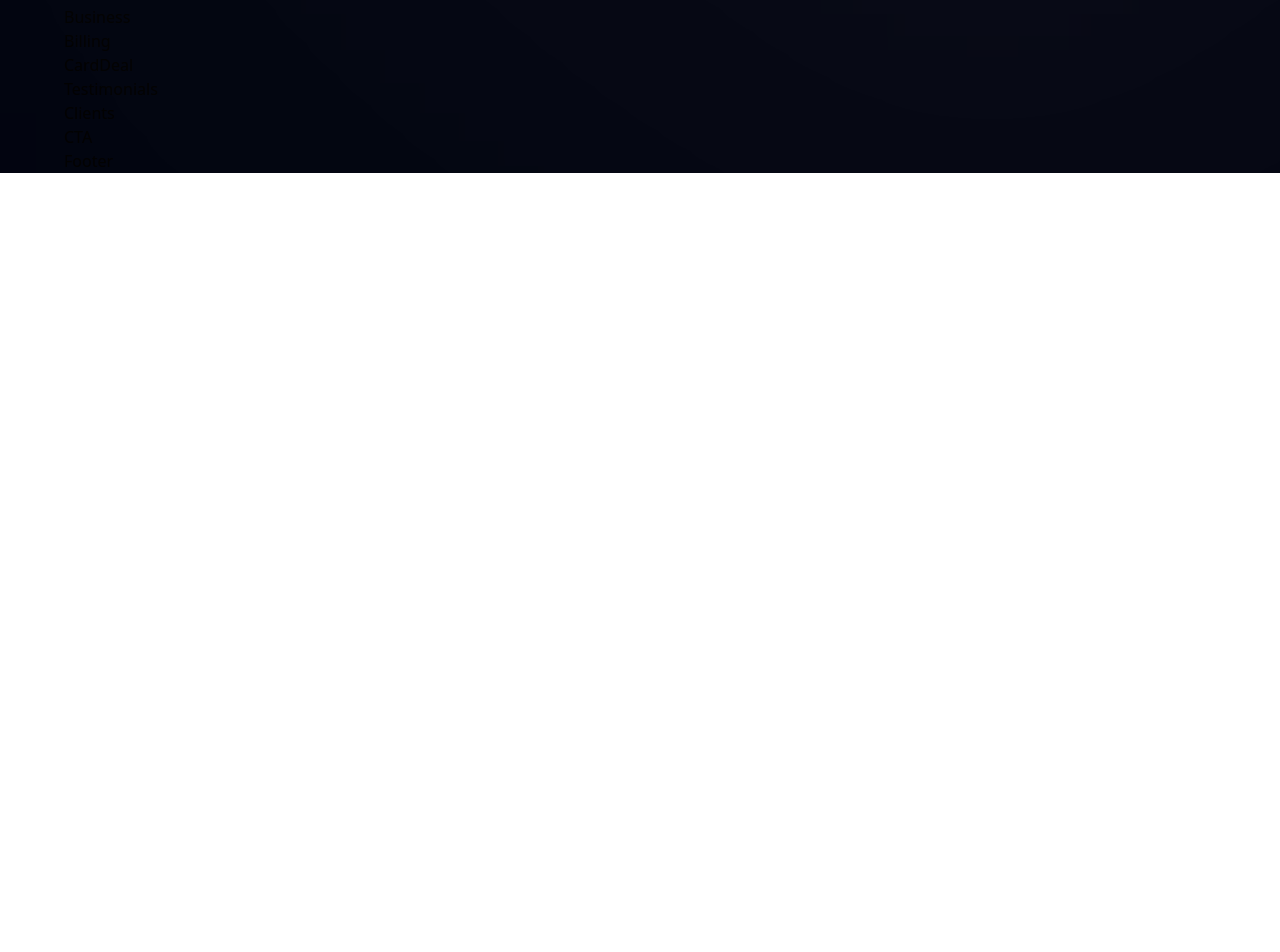
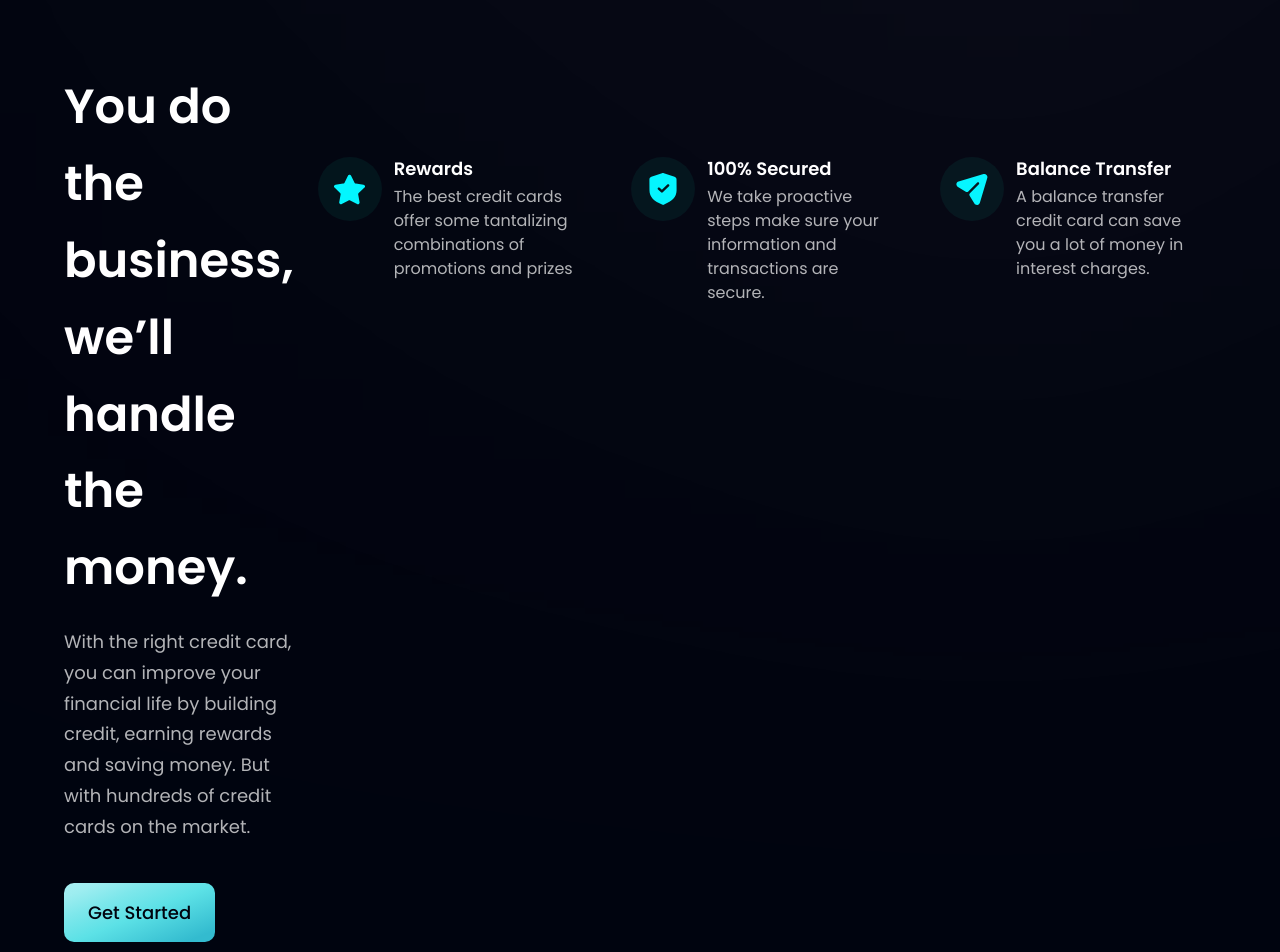
Before and after one commit to Evgeniya1307/project_hoobank, a React (Create React App) app: page / in a window 1280 px wide. Shown: the part 940-1892 px from the top of the page. Before the commit the page ends 1113 px from the top, so only its background shows below. Built offline with nearby package versions, Linux system fonts and the light colour scheme.

Commit message:
{features.map((feature, index) => ( //сопаставлю все фу-ииполучаю одну индивидуальную фу-ию и индекс каждой карты

```diff
--- a/src/components/Business.jsx
+++ b/src/components/Business.jsx
@@ -1,10 +1,50 @@
 import React from 'react'
+import { features } from '../constants'
+import styles, {layout} from '../style'
+import Button from './Button'
 
+
+//карточки функций
+const FeatureCard = ({ icon, title, content, index }) => (
+  <div className={`flex flex-row p-6 rounded-[20px] ${index !== features.length - 1 ? "mb-6" : "mb-0"} feature-card`}>
+    <div className={`w-[64px] h-[64px] rounded-full ${styles.flexCenter} bg-dimBlue`}>
+      <img src={icon} alt="star" className="w-[50%] h-[50%] object-contain" />
+    </div>
+    <div className="flex-1 flex flex-col ml-3">
+      <h4 className="font-poppins font-semibold text-white text-[18px] leading-[23.4px] mb-1">
+        {title}
+      </h4>
+      <p className="font-poppins font-normal text-dimWhite text-[16px] leading-[24px]">
+        {content}
+      </p>
+    </div>
+  </div>
+);
+
+
+
+
+//you do the business
 const Business = () => {
   return (
-    <div>
-      Business
-    </div>
+<section id='features' className={layout.section}> {/**в секции из layout */}
+
+<div className={layout.sectionInfo}>
+<h2 className={styles.heading2}>You do the business, <br className="sm:block hidden" /> we’ll handle
+the money.</h2> {/*sm:block hidden -блок на малых устройствах */}
+<p className={`${styles.paragraph} max-w-[470px] mt-5`}>
+        With the right credit card, you can improve your financial life by
+        building credit, earning rewards and saving money. But with hundreds
+        of credit cards on the market.
+      </p>
+      <Button styles={`mt-10`} />
+</div>
+<div className={`${layout.section} flex-col`}>
+{features.map((feature, index) => ( //сопаставлю все фу-ииполучаю одну индивидуальную фу-ию и индекс каждой карты
+  <FeatureCard key={feature.id} {...feature} index={index} />
+))}
+</div>
+</section>
   )
 }
 
--- a/src/components/Button.jsx
+++ b/src/components/Button.jsx
@@ -1,11 +1,11 @@
-import React from 'react'
+import React from "react";
 
-const Button = () => {
-  return (
-    <div>
-      Button
-    </div>
-  )
-}
-
-export default Button
+const Button = ({ styles }) => (
+  <button
+    type="button"
+    className={`py-4 px-6 font-poppins font-medium text-[18px] text-primary bg-blue-gradient rounded-[10px] outline-none ${styles}`}
+  >
+    Get Started
+  </button>
+);
+export default Button;
--- a/src/components/Stats.jsx
+++ b/src/components/Stats.jsx
@@ -10,7 +10,7 @@
   {/*сопоставлю статистику */}
   {stats.map((stat)=> (//получаю индивидуальную статистику и возвращаю для каждой статистики
     <div key={stat.id} className={`flex-1 flex justify-start items-center flex-row m-3`} >
-        <h4 className="font-poppins font-semibold xs:text-[40.89px] text-[30.89px] xs:leading-[53.16px] leading-[43.16px] text-white">
+        <h4 className="font-poppins font-semibold xs:text-[40.89px] text-[30.89px] xs:leading-[53.16px] leading-[43.16px] text-white">{/*xs на очень маленьких устройств */}
           {stat.value} {/*значение цифры */}
         </h4>
         <p className="font-poppins font-normal xs:text-[20.45px] text-[15.45px] xs:leading-[26.58px] leading-[21.58px] text-gradient uppercase ml-3">
--- a/src/constants/index.js
+++ b/src/constants/index.js
@@ -20,6 +20,8 @@
   },
 ];
 
+
+//you do the business бизнес часть множество разных карт
 export const features = [
   {
     id: "feature-1",
--- a/src/style.js
+++ b/src/style.js
@@ -15,6 +15,7 @@
   marginY: "sm:my-16 my-6",
 };
 
+//макет содержащий стили дополнительных стилей для разделов
 export const layout = {
   section: `flex md:flex-row flex-col ${styles.paddingY}`,
   sectionReverse: `flex md:flex-row flex-col-reverse ${styles.paddingY}`,
```
